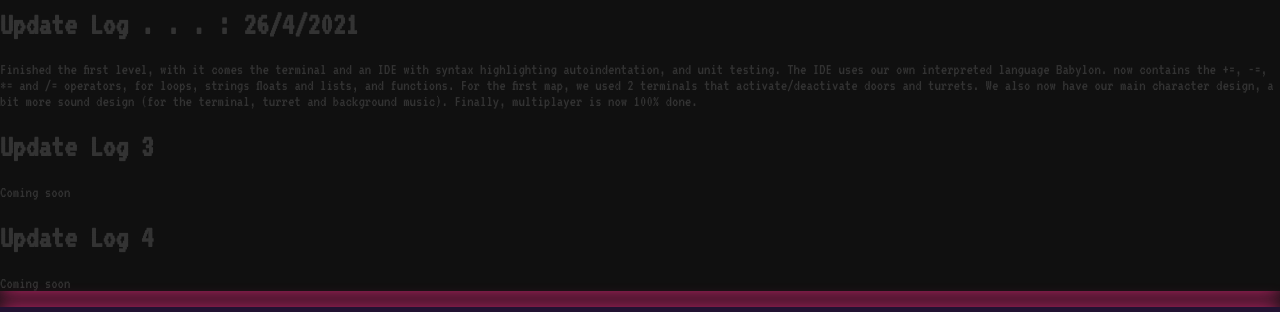
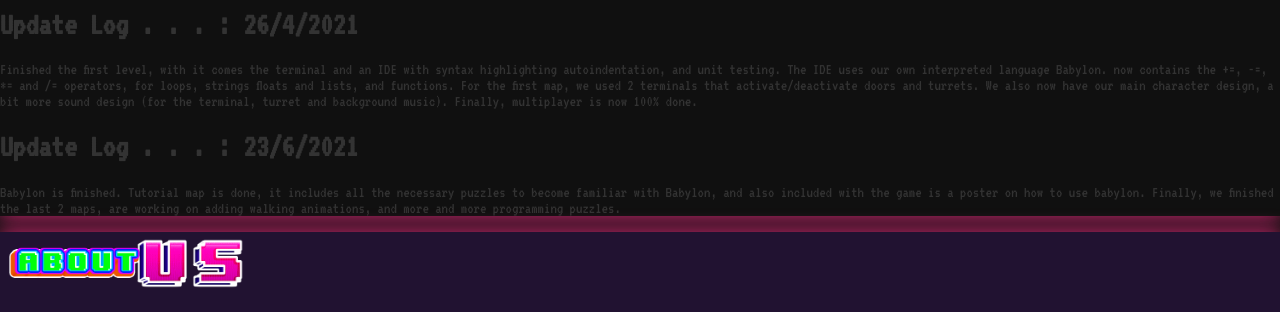
Before and after one commit to Adam-Alani/Code-Afterlife, a Svelte app in the folder website/: page / in a window 1280 px wide. Shown: the part 1880-2192 px from the top of the page. Built offline with nearby package versions, Linux system fonts and the light colour scheme.

Commit message:
added literally one line to the website

```diff
--- a/website/src/components/DevLog.svelte
+++ b/website/src/components/DevLog.svelte
@@ -20,14 +20,9 @@
                     <p>Finished the first level, with it comes the terminal and an IDE with syntax highlighting autoindentation, and unit testing. The IDE uses our own interpreted language Babylon.  now contains the +=, -=, *= and /= operators, for loops, strings floats and lists, and functions.  For the first map, we used 2 terminals that activate/deactivate doors and turrets. We also now have our main character design, a bit more sound design (for the terminal, turret and background music). Finally, multiplayer is now 100% done.</p>
                 </div>
             </div>
-            <div class="mt-8"><h1 class="text-xl underline text-yellow-200">Update Log 3</h1>
+            <div class="mt-8"><h1 class="text-xl underline text-yellow-200">Update Log . . . : 23/6/2021</h1>
                 <div class="mt-2 mx-16">
-                    <p>Coming soon</p>
-                </div>
-            </div>
-            <div class="mt-8"><h1 class="text-xl underline text-blue-500">Update Log 4</h1>
-                <div class="mt-2 mx-16">
-                    <p>Coming soon</p>
+                    <p>Babylon is finished. Tutorial map is done, it includes all the necessary puzzles to become familiar with Babylon, and also included with the game is a poster on how to use babylon. Finally, we finished the last 2 maps, are working on adding walking animations, and more and more programming puzzles.</p>
                 </div>
             </div>
         </div>
```
